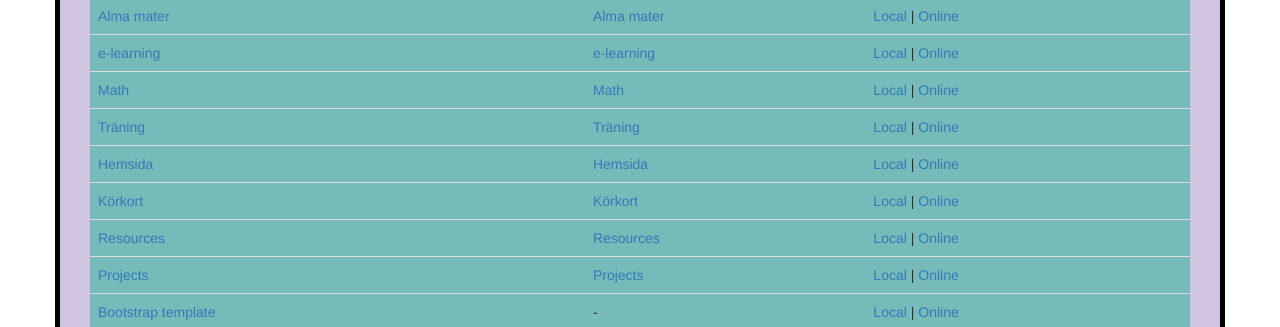
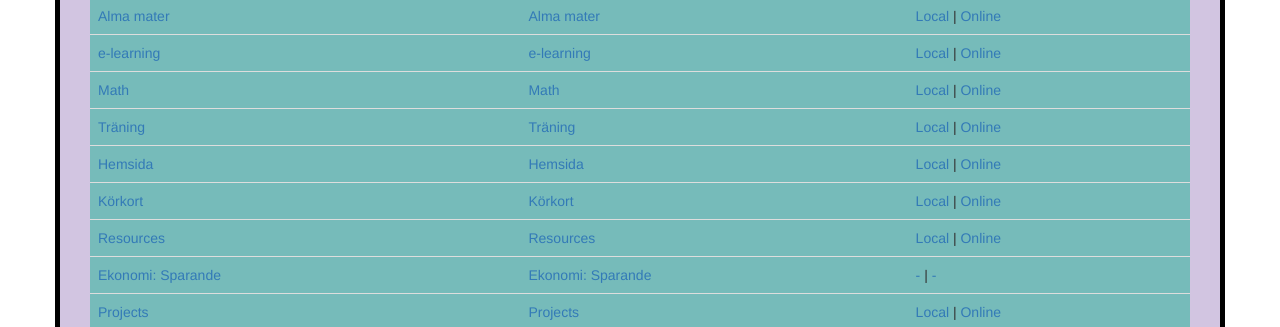
Before and after one commit to JakobPapirov/projects, a plain HTML site: page index.html in a window 1280 px wide. Shown: the part 420-747 px from the top of the page. Drawn offline with nearby package versions, Linux system fonts and the light colour scheme; some packages are replaced by stand-ins of ours.

Commit message:
Update content
Added project Ekonomi: Sparande

```diff
--- a/index.html
+++ b/index.html
@@ -106,6 +106,11 @@
                   <td><a href="http://localhost:8080/resources/" target="_blank"> Resources</a></td>
                   <td><a href="http://jakobpapirov.se/resources" target="_blank" title="Resources"> Resources</a></td>
                   <td><a href="http://localhost:8080/resources/#resources" target="_blank">Local</a> | <a href="http://jakobpapirov.se/resources#resources" target="_blank">Online</a></td>
+                </tr>
+                <tr>
+                  <td><a href="http://localhost:8080/sparande/" target="_blank">Ekonomi: Sparande</a></td>
+                  <td><a href="http://jakobpapirov.se/sparande" target="_blank" title="Sparande">Ekonomi: Sparande</a></td>
+                  <td><a href="">-</a> | <a href="">-</a></td>
                 </tr>
                 <tr>
                   <td><a href="http://localhost:8080/projects/" target="_blank" title="Denna sida!">Projects</a></td>
```
